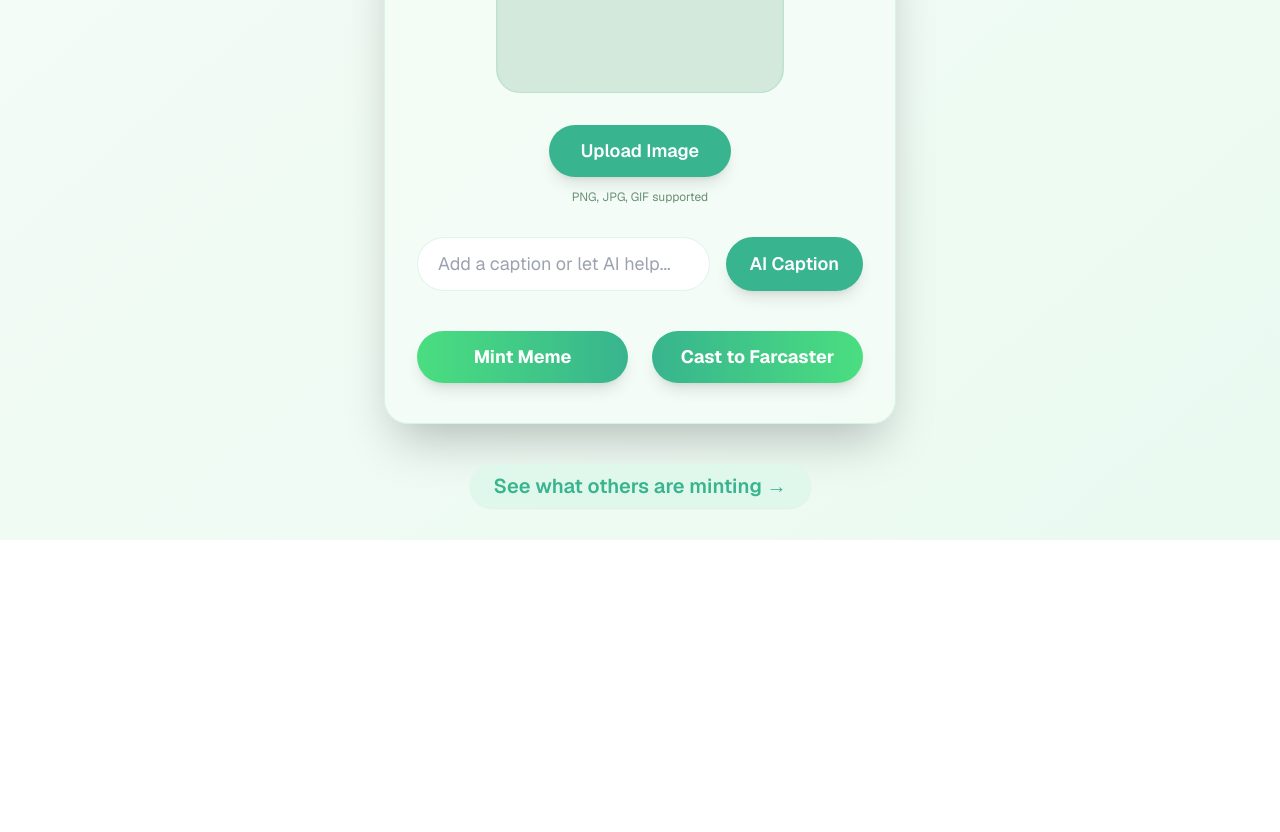
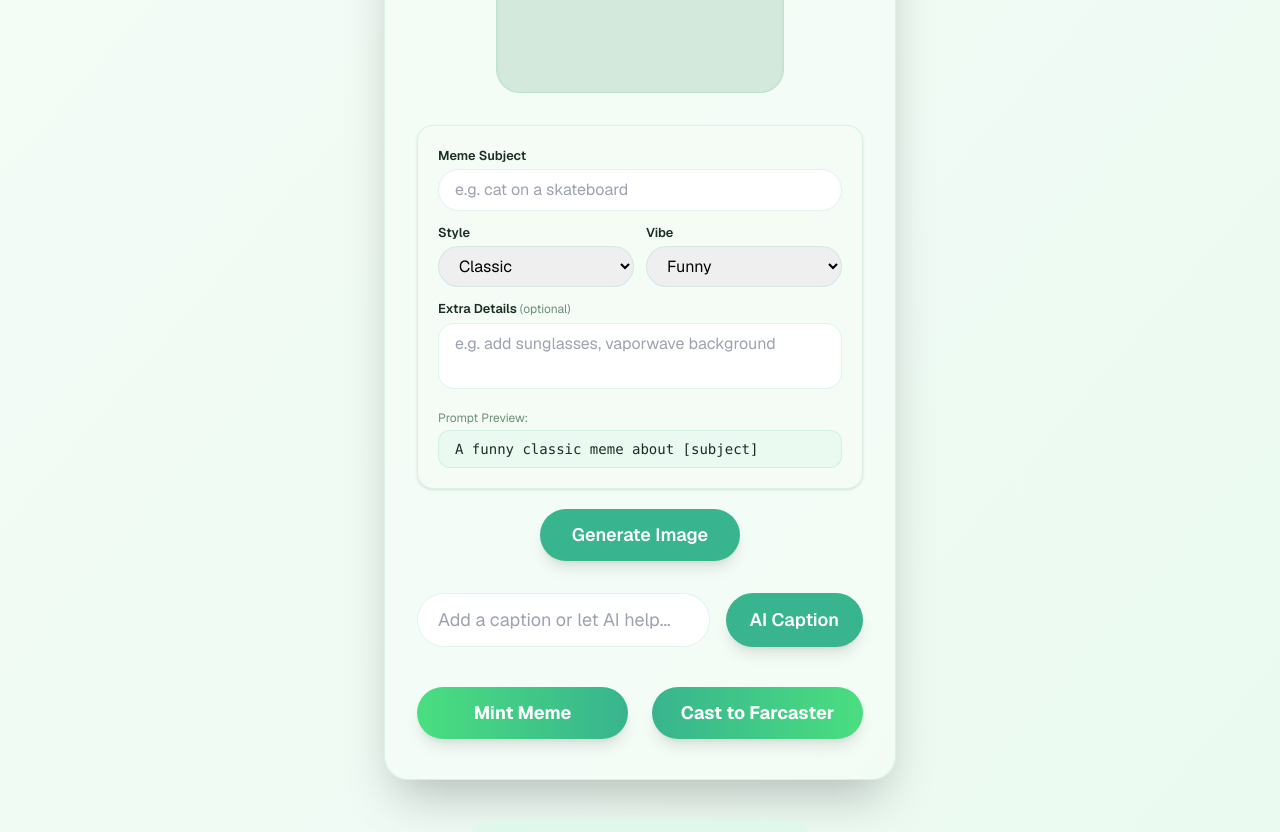
Before and after one commit to sukantg/zora-coinathon-2025, a Next.js app in the folder memetic-protocol/: page / in a window 1280 px wide. Shown: the part 580-1412 px from the top of the page. Before the commit the page ends 1120 px from the top, so only its background shows below. Built offline with nearby package versions, Linux system fonts and the light colour scheme; no server answers; what @coinbase/onchainkit would draw is missing.

Commit message:
Meme generator template

```diff
--- /dev/null
+++ b/memetic-protocol/app/api/generate-caption/route.ts
@@ -0,0 +1,38 @@
+import { NextRequest } from "next/server";
+
+export const runtime = "edge";
+
+export async function POST(req: NextRequest) {
+  const { prompt } = await req.json();
+  const apiKey = process.env.OPENAI_API_KEY;
+
+  if (!apiKey) {
+    return new Response(JSON.stringify({ error: "Missing OpenAI API key" }), { status: 500 });
+  }
+
+  const response = await fetch("https://api.openai.com/v1/chat/completions", {
+    method: "POST",
+    headers: {
+      "Content-Type": "application/json",
+      "Authorization": `Bearer ${apiKey}`,
+    },
+    body: JSON.stringify({
+      model: "gpt-4o",
+      messages: [
+        { role: "system", content: "You are a meme caption generator. Given a meme description, generate a short, witty, and relevant meme caption." },
+        { role: "user", content: prompt },
+      ],
+      max_tokens: 40,
+      temperature: 0.9,
+    }),
+  });
+
+  if (!response.ok) {
+    const error = await response.text();
+    return new Response(JSON.stringify({ error }), { status: 500 });
+  }
+
+  const data = await response.json();
+  const caption = data.choices?.[0]?.message?.content?.trim();
+  return new Response(JSON.stringify({ caption }), { status: 200 });
+}
--- a/memetic-protocol/app/page.tsx
+++ b/memetic-protocol/app/page.tsx
@@ -3,7 +3,7 @@
 import { useState, useRef } from "react";
 
 export default function MemeHome() {
-  const [tab, setTab] = useState<"upload" | "generate">("upload");
+  const [tab, setTab] = useState<"upload" | "generate">("generate");
   const [image, setImage] = useState<string | null>(null);
   const [caption, setCaption] = useState("");
   const [captionLoading, setCaptionLoading] = useState(false);
@@ -11,6 +11,15 @@ export default function MemeHome() {
   const [aiLoading, setAiLoading] = useState(false);
   const [status, setStatus] = useState<string | null>(null);
   const fileInputRef = useRef<HTMLInputElement>(null);
+
+  // Advanced Meme Prompt Builder state
+  const [memeSubject, setMemeSubject] = useState("");
+  const [memeStyle, setMemeStyle] = useState("Classic");
+  const [memeVibe, setMemeVibe] = useState("Funny");
+  const [extraDetails, setExtraDetails] = useState("");
+
+  // Compose the advanced prompt
+  const advancedPrompt = `A ${memeVibe.toLowerCase()} ${memeStyle.toLowerCase()} meme about ${memeSubject || "[subject]"}${extraDetails ? ", " + extraDetails : ""}`;
 
   // Placeholder: handle image upload
   const handleImageUpload = (e: React.ChangeEvent<HTMLInputElement>) => {
@@ -31,7 +40,7 @@ export default function MemeHome() {
       const res = await fetch("/api/generate-image", {
         method: "POST",
         headers: { "Content-Type": "application/json" },
-        body: JSON.stringify({ prompt: aiPrompt }),
+        body: JSON.stringify({ prompt: advancedPrompt }),
       });
       const data = await res.json();
       if (res.ok && data.imageUrl) {
@@ -53,12 +62,26 @@ export default function MemeHome() {
   const handleGenerateCaption = async () => {
     setCaptionLoading(true);
     setStatus("Generating caption with GPT-4...");
-    // TODO: Call your GPT-4 caption API here
-    setTimeout(() => {
-      setCaption("When you use AI to make memes...");
-      setCaptionLoading(false);
-      setStatus(null);
-    }, 1500);
+    try {
+      const res = await fetch("/api/generate-caption", {
+        method: "POST",
+        headers: { "Content-Type": "application/json" },
+        body: JSON.stringify({ prompt: advancedPrompt }),
+      });
+      const data = await res.json();
+      if (res.ok && data.caption) {
+        setCaption(data.caption);
+        setStatus(null);
+      } else if (data.error) {
+        setStatus(`Error: ${data.error}`);
+      } else {
+        setStatus("Failed to generate caption. Try again.");
+      }
+    } catch (err) {
+      console.error(err);
+      setStatus("Network error generating caption. Try again.");
+    }
+    setCaptionLoading(false);
   };
 
   // Placeholder: handle minting
@@ -108,18 +131,18 @@ export default function MemeHome() {
         {/* Tabs */}
         <div className="flex mb-8 w-full gap-2">
           <button
-            className={`flex-1 py-3 rounded-l-full font-semibold transition-colors text-lg shadow-sm ${tab === "upload" ? "bg-[var(--app-accent)] text-white" : "bg-[var(--app-gray-dark)] text-[var(--app-foreground-muted)]"}`}
-            onClick={() => setTab("upload")}
+            className={`flex-1 py-3 rounded-l-full font-semibold transition-colors text-lg shadow-sm ${tab === "generate" ? "bg-[var(--app-accent)] text-white" : "bg-[var(--app-gray-dark)] text-[var(--app-foreground-muted)]"}`}
+            onClick={() => setTab("generate")}
             style={{ borderTopRightRadius: 0, borderBottomRightRadius: 0 }}
           >
-            Upload Image
+            Generate with AI
           </button>
           <button
-            className={`flex-1 py-3 rounded-r-full font-semibold transition-colors text-lg shadow-sm ${tab === "generate" ? "bg-[var(--app-accent)] text-white" : "bg-[var(--app-gray-dark)] text-[var(--app-foreground-muted)]"}`}
-            onClick={() => setTab("generate")}
+            className={`flex-1 py-3 rounded-r-full font-semibold transition-colors text-lg shadow-sm ${tab === "upload" ? "bg-[var(--app-accent)] text-white" : "bg-[var(--app-gray-dark)] text-[var(--app-foreground-muted)]"}`}
+            onClick={() => setTab("upload")}
             style={{ borderTopLeftRadius: 0, borderBottomLeftRadius: 0 }}
           >
-            Generate with AI
+            Upload Image
           </button>
         </div>
 
@@ -162,18 +185,77 @@ export default function MemeHome() {
           </div>
         ) : (
           <div className="w-full flex flex-col items-center mb-8 gap-3">
-            <input
-              type="text"
-              placeholder="Describe your meme idea..."
-              className="w-full px-5 py-3 rounded-full border border-[var(--app-card-border)] mb-2 focus:outline-none focus:ring-2 focus:ring-[var(--app-accent)] text-lg"
-              value={aiPrompt}
-              onChange={e => setAiPrompt(e.target.value)}
-              disabled={aiLoading}
-            />
+            {/* Advanced Meme Generator Prompt Builder */}
+            <div className="w-full bg-[var(--app-card-bg)] border border-[var(--app-card-border)] rounded-2xl shadow p-5 mb-2">
+              <div className="mb-3">
+                <label className="block font-semibold mb-1 text-[var(--app-foreground)]">Meme Subject</label>
+                <input
+                  type="text"
+                  className="w-full px-4 py-2 rounded-full border border-[var(--app-card-border)] focus:outline-none focus:ring-2 focus:ring-[var(--app-accent)] text-base text-black"
+                  placeholder="e.g. cat on a skateboard"
+                  value={memeSubject}
+                  onChange={e => setMemeSubject(e.target.value)}
+                  disabled={aiLoading}
+                />
+              </div>
+              <div className="flex gap-3 mb-3">
+                <div className="flex-1">
+                  <label className="block font-semibold mb-1 text-[var(--app-foreground)]">Style</label>
+                  <select
+                    className="w-full px-4 py-2 rounded-full border border-[var(--app-card-border)] focus:outline-none focus:ring-2 focus:ring-[var(--app-accent)] text-base text-black"
+                    value={memeStyle}
+                    onChange={e => setMemeStyle(e.target.value)}
+                    disabled={aiLoading}
+                  >
+                    <option>Classic</option>
+                    <option>Surreal</option>
+                    <option>Dank</option>
+                    <option>Wholesome</option>
+                    <option>Minimal</option>
+                    <option>Retro</option>
+                    <option>Pixel Art</option>
+                  </select>
+                </div>
+                <div className="flex-1">
+                  <label className="block font-semibold mb-1 text-[var(--app-foreground)]">Vibe</label>
+                  <select
+                    className="w-full px-4 py-2 rounded-full border border-[var(--app-card-border)] focus:outline-none focus:ring-2 focus:ring-[var(--app-accent)] text-base text-black"
+                    value={memeVibe}
+                    onChange={e => setMemeVibe(e.target.value)}
+                    disabled={aiLoading}
+                  >
+                    <option>Funny</option>
+                    <option>Ironic</option>
+                    <option>Motivational</option>
+                    <option>Sarcastic</option>
+                    <option>Absurd</option>
+                    <option>Dark</option>
+                    <option>Wholesome</option>
+                  </select>
+                </div>
+              </div>
+              <div className="mb-3">
+                <label className="block font-semibold mb-1 text-[var(--app-foreground)]">Extra Details <span className="font-normal text-xs text-[var(--app-foreground-muted)]">(optional)</span></label>
+                <textarea
+                  className="w-full px-4 py-2 rounded-2xl border border-[var(--app-card-border)] focus:outline-none focus:ring-2 focus:ring-[var(--app-accent)] text-base resize-none text-black"
+                  placeholder="e.g. add sunglasses, vaporwave background"
+                  value={extraDetails}
+                  onChange={e => setExtraDetails(e.target.value)}
+                  rows={2}
+                  disabled={aiLoading}
+                />
+              </div>
+              <div className="mt-4">
+                <div className="text-xs text-[var(--app-foreground-muted)] mb-1">Prompt Preview:</div>
+                <div className="bg-[var(--app-gray)] rounded-xl px-4 py-2 text-sm text-[var(--app-foreground)] font-mono break-words border border-[var(--app-card-border)]">
+                  {advancedPrompt}
+                </div>
+              </div>
+            </div>
             <button
               className="bg-[var(--app-accent)] text-white px-8 py-3 rounded-full font-semibold shadow-lg hover:bg-[var(--app-accent-hover)] transition text-lg"
               onClick={handleGenerateImage}
-              disabled={aiLoading || !aiPrompt}
+              disabled={aiLoading || !memeSubject}
             >
               {aiLoading ? "Generating..." : "Generate Image"}
             </button>
@@ -186,7 +268,7 @@ export default function MemeHome() {
             <input
               type="text"
               placeholder="Add a caption or let AI help..."
-              className="flex-1 px-5 py-3 rounded-full border border-[var(--app-card-border)] focus:outline-none focus:ring-2 focus:ring-[var(--app-accent)] text-lg"
+              className="flex-1 px-5 py-3 rounded-full border border-[var(--app-card-border)] focus:outline-none focus:ring-2 focus:ring-[var(--app-accent)] text-lg text-black"
               value={caption}
               onChange={e => setCaption(e.target.value)}
               disabled={captionLoading}
```
